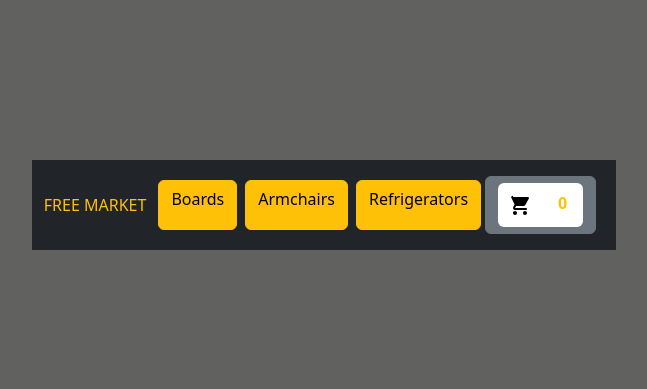
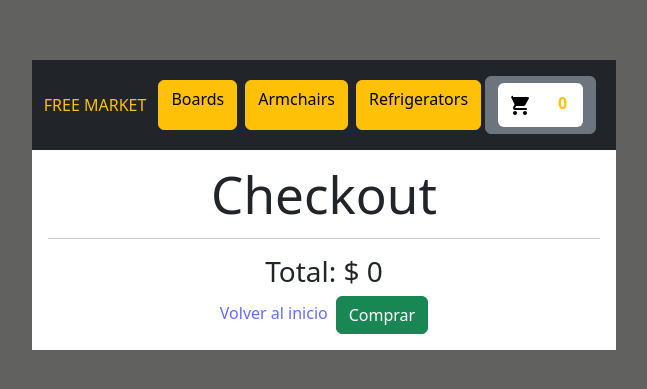
Before and after one commit to LLBdeveloper/eshopFIREBASE, a React (Vite) app: page /checkout in a window 1280 px wide. Shown: the part 195-584 px from the top of the page, without its empty margins (316-963 px from the left). Built offline with nearby package versions, Linux system fonts and the light colour scheme.

Commit message:
terminamos carrito falta checkout bien, ya hay algo

```diff
--- a/src/App.jsx
+++ b/src/App.jsx
@@ -6,6 +6,7 @@ import ItemDetailContainer from './components/main/ItemDetailContainer'
 import NotificactionProvider from './notification/NotificactionProvider'
 import { CartProvider } from './components/main/CartContext'
 import CartModal from './components/main/CartModal'
+import Checkout from './components/main/Checkout'
 
 
 function App() {
@@ -21,7 +22,7 @@ function App() {
               <Route path='/category/:categoryId' element={<ItemListContainer/>} />
               <Route path='/item/:productId' element={<ItemDetailContainer/>} />
               <Route path='/cart' element={<CartModal/>} />
-              <Route path='/checkout' element={''} />
+              <Route path='/checkout' element={<Checkout/>} />
             </Routes>
             {/* <CartModal/> */}
           </CartProvider>
--- a/src/components/header/NavBar.jsx
+++ b/src/components/header/NavBar.jsx
@@ -31,7 +31,6 @@ function NavBar() {
                             )
                         })}
                         <CartModal  />
-                        {/* <Link to=''></Link> */}
                     </Nav>
                 </Container>
             </Navbar>
--- a/src/components/main/CartModal.jsx
+++ b/src/components/main/CartModal.jsx
@@ -12,12 +12,13 @@ function CartModal() {
     const handleClose = () => setShow(false);
     const handleShow = () => setShow(true);
 
-    const {cart} = useCart()
+    const {cart, removeItem} = useCart()
 
 
 
 
     console.log(cart)
+    const total = cart.reduce((acc, item) => acc + item.price * item.quantity, 0);
 
 
     return (
@@ -34,20 +35,26 @@ function CartModal() {
             >
                 <Modal.Header closeButton>
                     <Modal.Title>
-                        <p>SHOPPING CART</p>
+                        <h1>SHOPPING CART</h1>
                     </Modal.Title>
                 </Modal.Header>
-                <Modal.Body>
-                    <p>INFORMATION OF YOUR CART WITH DETAILS</p>
-                    <p>CANT    DETAIL        PRICE</p>
-                    <p>02-tabla balance board-$38500</p>
-
+                <Modal.Body className='bg-dark text-secondary'>
+                    <h2>INFORMATION OF YOUR CART WITH DETAILS</h2>
+                    {/* <p>CANT    DETAIL        PRICE</p> */}
+                    {cart.map(item => (
+                            <div key={item.id} className="border border-success mb-2 p-2">
+                                {item.name} - x{item.quantity} - ${item.price * item.quantity}
+                                <Button variant="danger" className="ms-2" onClick={() => removeItem(item.id)}>-</Button>
+                            </div>
+                    ))}
+                    <hr />
+                    <h3>TOTAL $ {total}</h3>
                 </Modal.Body>
                 <Modal.Footer>
                     <Button variant="secondary" onClick={handleClose}>
                         Close
                     </Button>
-                    <Button variant="success">
+                    <Button to='/checkout' variant="success">
                         Buy Now
                     </Button>
                 </Modal.Footer>
--- /dev/null
+++ b/src/components/main/Checkout.jsx
@@ -0,0 +1,40 @@
+import { useEffect, useState } from 'react';
+import { Link } from 'react-router-dom';
+import { useCart } from './CartContext';
+
+function Checkout() {
+    const { cart, removeItem } = useCart();
+    const [total, setTotal] = useState(0);
+
+    useEffect(() => {
+        const calculateTotal = () => {
+            const totalAmount = cart.reduce((acc, item) => acc + item.price * item.quantity, 0);
+            setTotal(totalAmount);
+        };
+        calculateTotal();
+    }, [cart]);
+
+    const handleRemoveItem = (id) => {
+        removeItem(id);
+    };
+
+    return (
+        <div className="container bg-white p-3">
+            <h1>Checkout</h1>
+            <div>
+                {cart.map(item => (
+                    <div key={item.id} className="border border-success mb-2 p-2">
+                        {item.name} - x{item.quantity} - ${item.price * item.quantity}
+                        <button className="btn btn-danger ms-2" onClick={() => handleRemoveItem(item.id)}>Eliminar</button>
+                    </div>
+                ))}
+                <hr />
+                <h3>Total: $ {total}</h3>
+            </div>
+            <Link to="/">Volver al inicio</Link>
+            <button className="btn btn-success ms-2" onClick={() => alert('¡Gracias por tu compra!')}>Comprar</button>
+        </div>
+    );
+}
+
+export default Checkout;
--- a/src/components/main/Item.jsx
+++ b/src/components/main/Item.jsx
@@ -7,9 +7,9 @@ const Item = ({ id, name, img, price}) => {
 
     return (
         <Card style={{ width: '18rem', margin: '1rem' }} bg="dark" data-bs-theme="dark" border="warning" >
-            <Card.Img variant="top" src={img} />
             <Card.Body>
-                <Card.Title>{name}</Card.Title>
+                <Card.Img variant="top" src={img} />
+                <Card.Title>{name.toUpperCase()}</Card.Title>
                 <Card.Text>$ {price}</Card.Text>
 
                 <Link className="btn btn-warning" to={`/item/${id}`} >Buy</Link>
--- a/src/components/main/ItemCount.jsx
+++ b/src/components/main/ItemCount.jsx
@@ -14,10 +14,10 @@ function ItemCount({stock, initial, onAdd}) {
 
     return (
         <div>
-            <h1>{count}</h1>
-            <button onClick={decrement}>-</button>
-            <button onClick={increment}>+</button>
-            <button onClick={()=> onAdd(count)} >Agregar al carrito</button>
+            <button className="m-2 bg-danger" onClick={decrement}>-</button>
+            <span>{count}</span>
+            <button className="m-2 bg-success"  onClick={increment}>+</button>
+            <button className="m-2 " onClick={()=> onAdd(count)} >Agregar al carrito</button>
         </div>
     )
 }
--- a/src/components/main/ItemDetail.jsx
+++ b/src/components/main/ItemDetail.jsx
@@ -1,11 +1,12 @@
 // import { useState } from "react";
+import Carousel from 'react-bootstrap/Carousel';
 import ItemCount from "./ItemCount"
 import Card from 'react-bootstrap/Card';
 import ListGroup from 'react-bootstrap/ListGroup';
 import { useCart } from "./CartContext";
 import { Link } from "react-router-dom";
-
 import { useNotificacion } from "../../notification/NotificactionProvider";
+import CardText from "react-bootstrap/esm/CardText";
 
 const ItemDetail = ({id, name, img, category, description, price, stock}) => {
 
@@ -28,15 +29,27 @@ const ItemDetail = ({id, name, img, category, description, price, stock}) => {
 
     return (
         <Card key={id} style={{ width: '18rem', margin: '3rem' }}>
-                <Card.Img variant="top" src={img} />
                 <Card.Body>
-                    <Card.Title>{name}</Card.Title>
+                    <Card.Title>{name.toUpperCase()}</Card.Title>
+                    <CardText>Categoria: {category}</CardText>
+                        <Carousel>
+                            <Carousel.Item>
+                                <Card.Img src={img} alt="" />
+                            </Carousel.Item>
+                            <Carousel.Item>
+                                <Card.Img src="https://picsum.photos/200/301" alt="" />
+
+                            </Carousel.Item>
+                            <Carousel.Item>
+                                <Card.Img src="https://picsum.photos/200/302" alt="" />
+
+                            </Carousel.Item>
+                        </Carousel>
                     <Card.Text>
                         {description}
                     </Card.Text>
                 </Card.Body>
                 <ListGroup className="list-group-flush">
-                    <ListGroup.Item>Categoria: {category}</ListGroup.Item>
                     <ListGroup.Item>Envio: Free Shipping</ListGroup.Item>
                     <ListGroup.Item>Precio $ {price}</ListGroup.Item>
                 </ListGroup>
```
